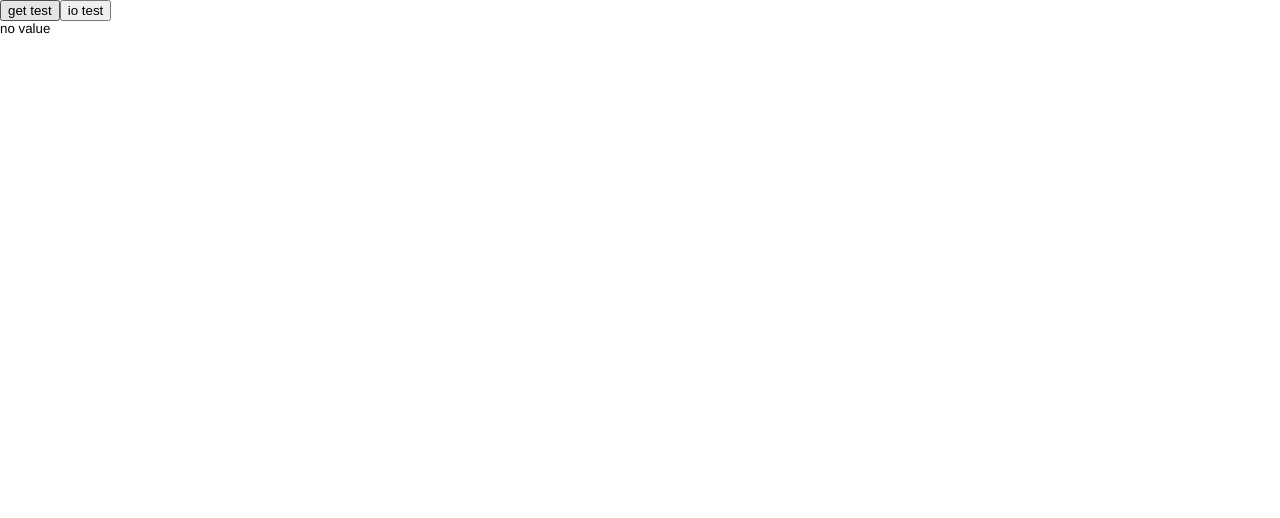
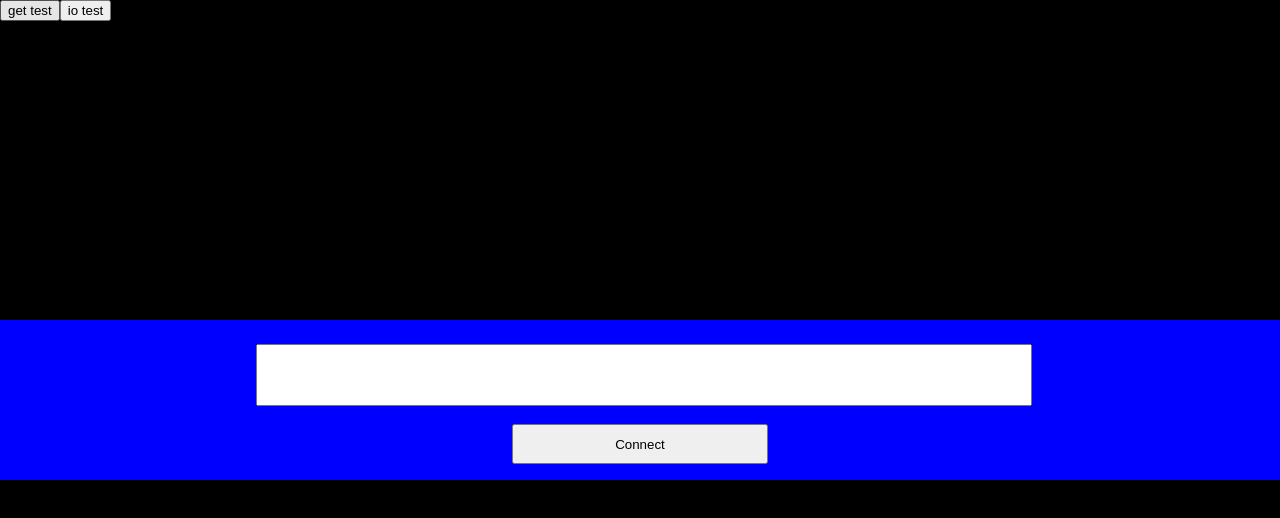
Before and after one commit to Magn3t1/Tetris-like-Coop-Web-Project, a website: page apps/base/index.html in a window 1280 px wide. Drawn offline with nearby package versions, Linux system fonts and the light colour scheme; no server answers.

Commit message:
Created a base for our game.

```diff
--- a/apps/base/index.html
+++ b/apps/base/index.html
@@ -16,6 +16,7 @@
 		<script src="js/utils/mvc.js"></script>
 		<script src="js/utils/merge.js"></script>
 		<script src="js/utils/comm.js"></script>
+		<script src="js/helperTwo.js"></script>
 		<script src="js/main.js"></script>
 
 	</head>
--- /dev/null
+++ b/apps/base/js/helperTwo.js
@@ -0,0 +1,38 @@
+
+
+class easyElement {
+
+
+	constructor(type){
+		this.element = document.createElement(type);
+	}
+
+	//AllStyle is an enumerable object that will be set as the style of the element.
+	setStyle(allStyle){
+		Object.assign(this.element.style, allStyle);
+		return this;
+	}
+
+	setAttribute(allAttribute){
+		//foreach equivalent
+		for(var attrib in allAttribute) {
+    		this.element.setAttribute(attrib, allAttribute[attrib]);
+  		}
+  		return this;
+	}
+
+	setText(text){
+		this.element.innerHTML = text;
+		return this
+	}
+
+	attach(parent){
+		parent.appendChild(this.element);
+		return this;
+	}
+
+	getElement(){
+		return this.element;
+	}
+
+}
--- a/apps/base/js/main.js
+++ b/apps/base/js/main.js
@@ -38,6 +38,8 @@ class Base {
 		trace("yay IO connected");
 		this.io.on("dummy", packet => this.onDummyData(packet)); // listen to "dummy" messages
 		this.io.emit("dummy", {value: "dummy data from client"}) // send test message
+
+		this.io.on("connectedRoom", packet => this.onConnectedRoom(packet));
 	}
 
 	/**
@@ -47,6 +49,10 @@ class Base {
 	onDummyData(data) {
 		trace("IO data", data);
 		this.mvc.controller.ioDummy(data); // send it to controller
+	}
+
+	onConnectedRoom(packet){
+		this.mvc.controller.ioConnectedRoom(packet.value);
 	}
 }
 
@@ -68,6 +74,19 @@ class MyModel extends Model {
 		return result.response; // return it to controller
 	}
 
+}
+
+class gameView extends View {
+	constructor() {
+		super();
+	}
+
+	initialize(mvc) {
+		super.initialize(mvc);
+
+		this.stage.style.backgroundColor = "green";
+
+	}
 }
 
 class MyView extends View {
@@ -98,6 +117,47 @@ class MyView extends View {
 		// get dataset display
 		this.table = document.createElement("table");
 		this.stage.appendChild(this.table);
+
+		this.stage.style.backgroundColor = "black";
+
+		///TEST
+		this.connectDiv = new easyElement("div")
+						.setStyle({	position:"absolute",
+									backgroundColor:"blue",
+									top:"40%",
+									left:"0",
+									width:"100%",
+									height:"20%"})
+						.attach(this.stage)
+						.getElement();
+
+		this.connectTextField = new easyElement("input")
+						.setStyle({	position:"absolute",
+									//backgroundColor:"red",
+									fontSize:"4vh",
+									top:"43%",
+									left:"20%",
+									width:"60%",
+									height:"7%",
+									zIndex:"0",
+									textAlign:"center"})
+						.setAttribute({type:"text"})
+						.attach(this.stage)
+						.getElement();
+
+		this.connectButton = new easyElement("button")
+						.setStyle({	position:"absolute",
+									//backgroundColor:"blue",
+									top:"53%",
+									left:"40%",
+									width:"20%",
+									height:"5%"})
+						.setText("Connect")
+						.attach(this.stage)
+						.getElement();
+
+
+
 	}
 
 	// activate UI
@@ -118,11 +178,16 @@ class MyView extends View {
 
 		this.ioBtnHandler = e => this.ioBtnClick(e);
 		this.iobtn.addEventListener("click", this.ioBtnHandler);
+
+		this.connectButtonHandler = event => this.connectButtonClick(event);
+		this.connectButton.addEventListener("click", this.connectButtonHandler);
 	}
 
 	removeListeners() {
 		this.btn.removeEventListener("click", this.getBtnHandler);
 		this.iobtn.removeEventListener("click", this.ioBtnHandler);
+		this.connectButton.removeEventListener("click", this.connectButtonHandler);
+
 	}
 
 	btnClick(event) {
@@ -132,6 +197,12 @@ class MyView extends View {
 	ioBtnClick(event) {
 		this.mvc.controller.ioBtnWasClicked("io parameters"); // dispatch
 	}
+
+	connectButtonClick(event){
+		this.mvc.controller.connectButtonWasClicked(this.connectTextField.value);
+	}
+
+
 
 	update(data) {
 		while(this.table.firstChild) this.table.removeChild(this.table.firstChild); // empty table
@@ -173,8 +244,29 @@ class MyController extends Controller {
 		this.mvc.app.io.emit("dummy", {message: "dummy io click"}); // send socket.io packet
 	}
 
+	async connectButtonWasClicked(params){
+		this.mvc.app.io.emit("connectRoom", {value: params})
+	}
+
 	ioDummy(data) {
 		this.mvc.view.updateIO(data.value); // io dummy data received from main app
 	}
 
+	async ioConnectedRoom(nbRoom){
+		console.log("CONNECTED TO ROOM :", nbRoom); //test
+
+		///ON CHANGE DE CONTROLLER ET DE VIEW
+
+		this.mvc.view.detach(); // detach view
+		this.mvc.view.deactivate(); // deactivate user interface
+
+		await this.mvc.changeView(new gameView());
+
+		this.mvc.view.attach(document.body); // attach view
+		this.mvc.view.activate(); // activate user interface
+
+
+
+	}
+
 }
--- a/apps/base/js/utils/mvc.js
+++ b/apps/base/js/utils/mvc.js
@@ -16,6 +16,11 @@ class MVC {
 		await this.model.initialize(this);
 		await this.view.initialize(this);
 		await this.controller.initialize(this);
+	}
+
+	async changeView(newView){
+		this.view = newView;
+		await this.view.initialize(this);
 	}
 
 }
```
Also changed, not shown: apps/base/_server/index.js (+14 -0 lines).
